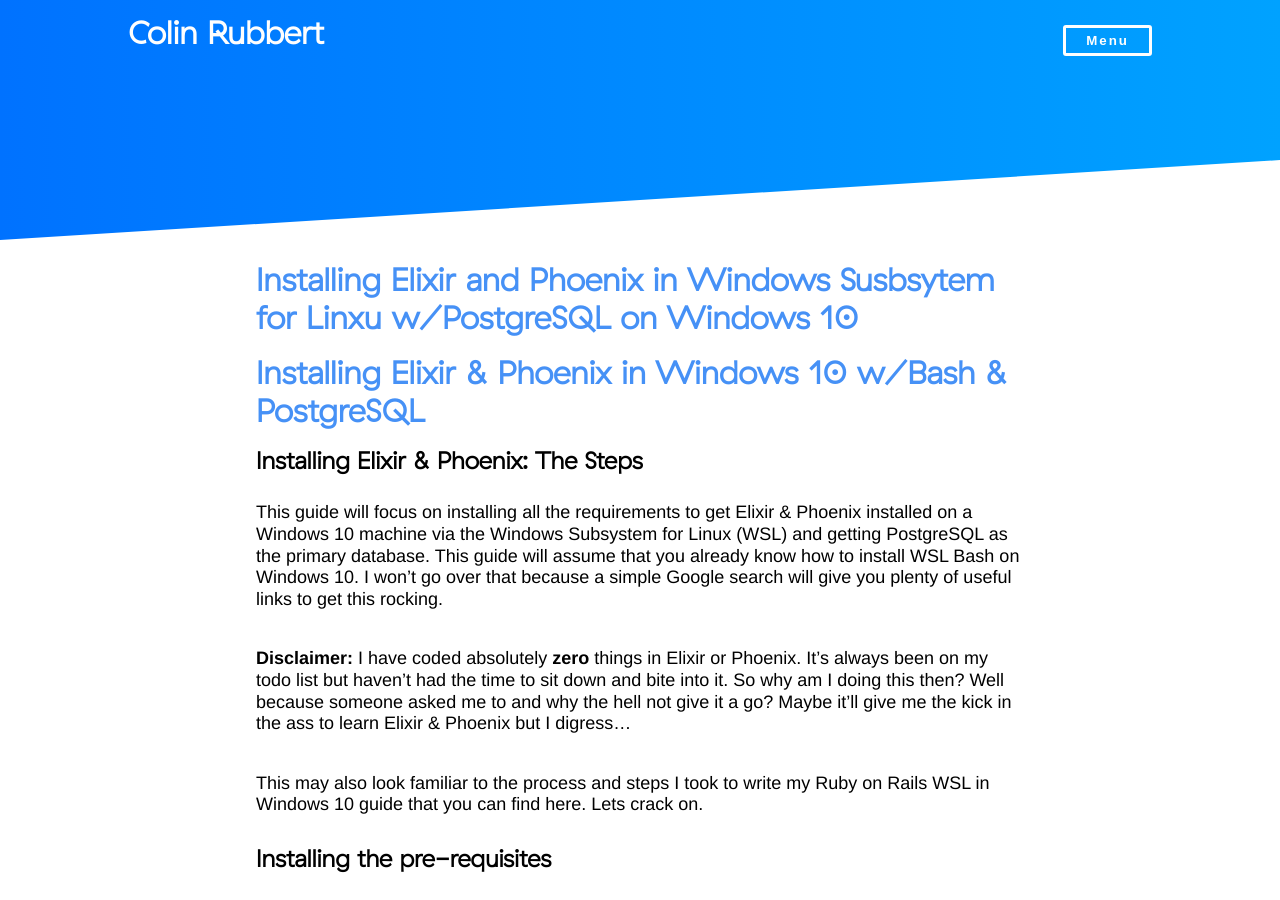
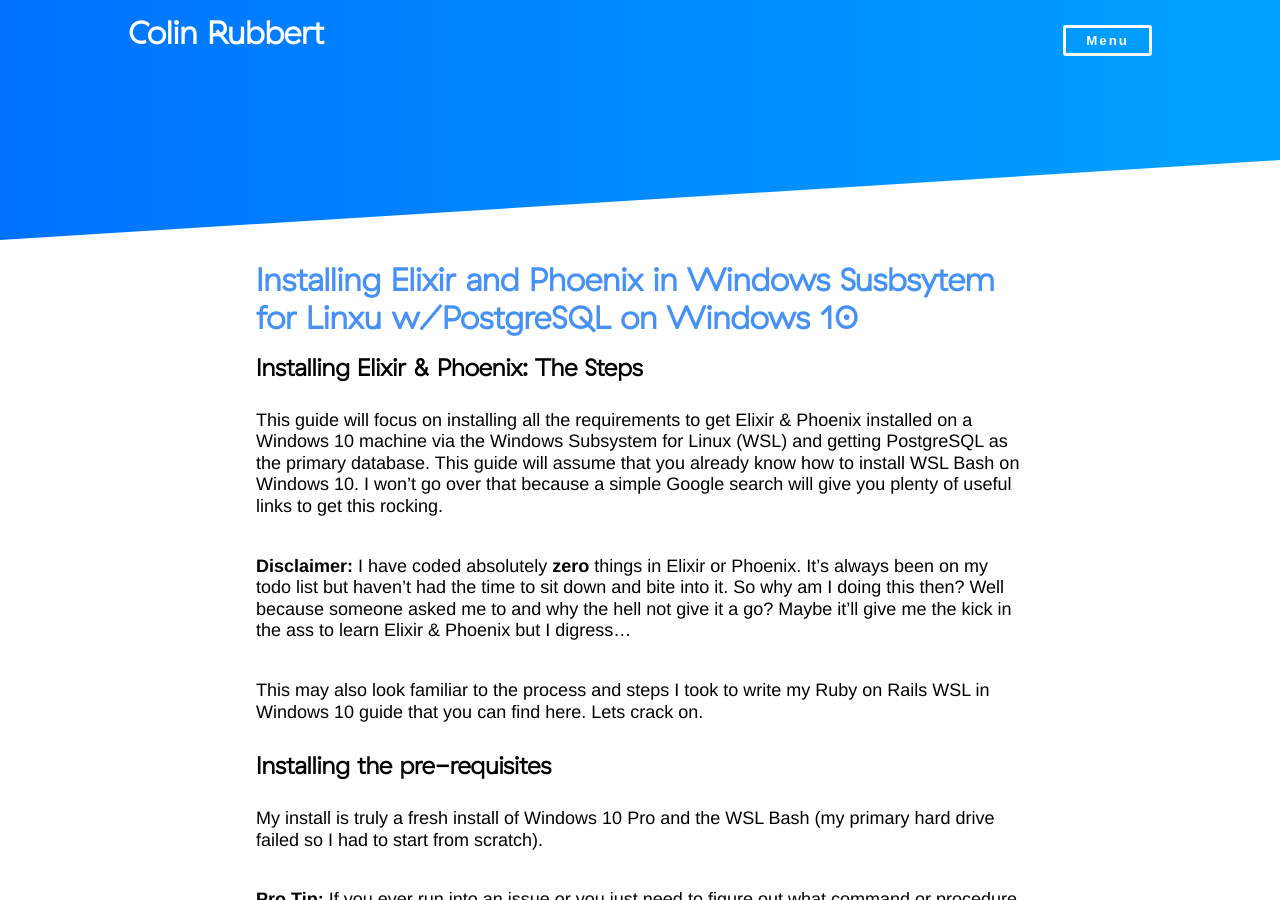
Before and after one commit to colinrubbert/colinrubbert.github.io, a Jekyll site: the page built from _posts/2017-09-13-installing-elixir-phoenix-in-windows-subsystem-for-linux-with-postgresql-on-windows-10.md, in a window 1280 px wide and 900 px high. Built offline with Jekyll 4.4.1, drawn with Linux system fonts in a browser that asks for light colours; comment, search, counter and statistics services are not loaded.

Commit message:
Updated '_posts/2017-09-13-installing-elixir-phoenix-in-windows-subsystem-for-linux-with-postgresql-on-windows-10.md' via CloudCannon

```diff
--- a/_posts/2017-09-13-installing-elixir-phoenix-in-windows-subsystem-for-linux-with-postgresql-on-windows-10.md
+++ b/_posts/2017-09-13-installing-elixir-phoenix-in-windows-subsystem-for-linux-with-postgresql-on-windows-10.md
@@ -3,8 +3,6 @@
 title: 'Installing Elixir and Phoenix in Windows Susbsytem for Linxu w/PostgreSQL on Windows 10'
 permalink: installing-elixir-phoenix-in-windows-subsystem-for-linux-with-postgresql-on-windows-10
 ---
-
-# Installing Elixir & Phoenix in Windows 10 w/Bash & PostgreSQL
 
 ## Installing Elixir & Phoenix: The Steps
 
```
